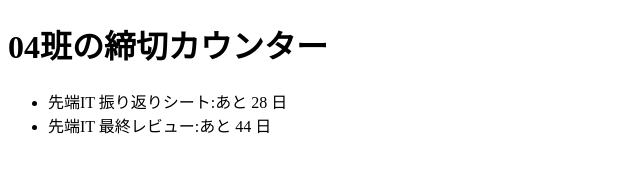
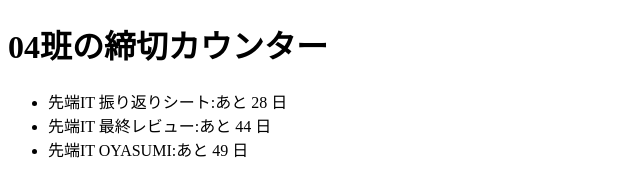
Before and after one commit to neec-sentan-it-2026/team04-deadline, a website: page public/index.html in a window 1280 px wide. Shown: the whole page, without its empty margins (0-640 px from the left). Drawn offline with Linux system fonts and the light colour scheme.

Commit message:
締め切りデータ追加

```diff
--- a/public/index.html
+++ b/public/index.html
@@ -12,7 +12,8 @@
     import { daysUntil } from './deadline.js';
     const deadlines = [
       { name: '先端IT 振り返りシート', date: '2026-12-25' },
-      { name: '先端IT 最終レビュー', date: '2027-01-10'}
+      { name: '先端IT 最終レビュー', date: '2027-01-10'},
+      { name: '先端IT OYASUMI', date: '2027-01-15'}
     ];
     const list = document.getElementById('list');
     for (const d of deadlines) {
```
